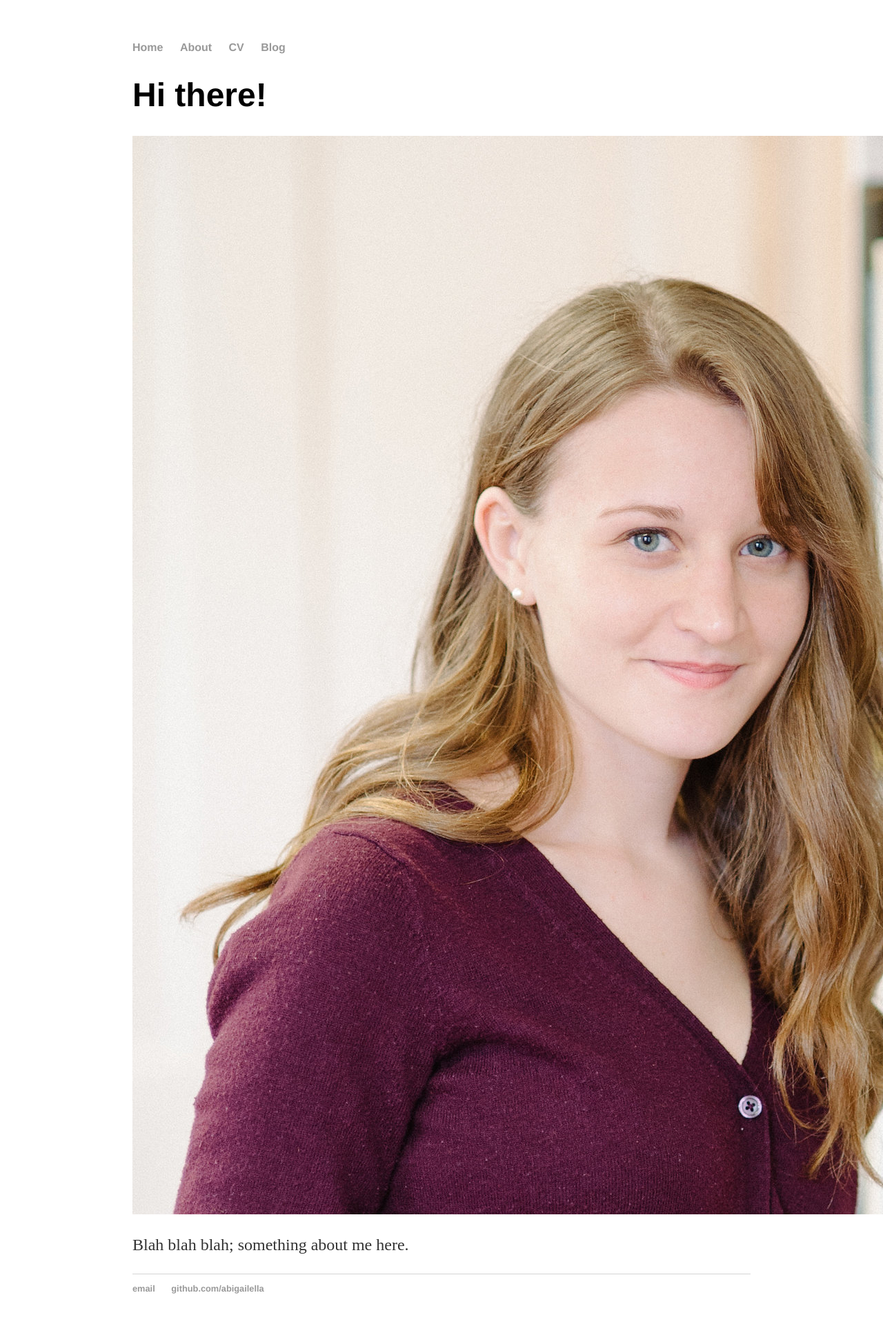
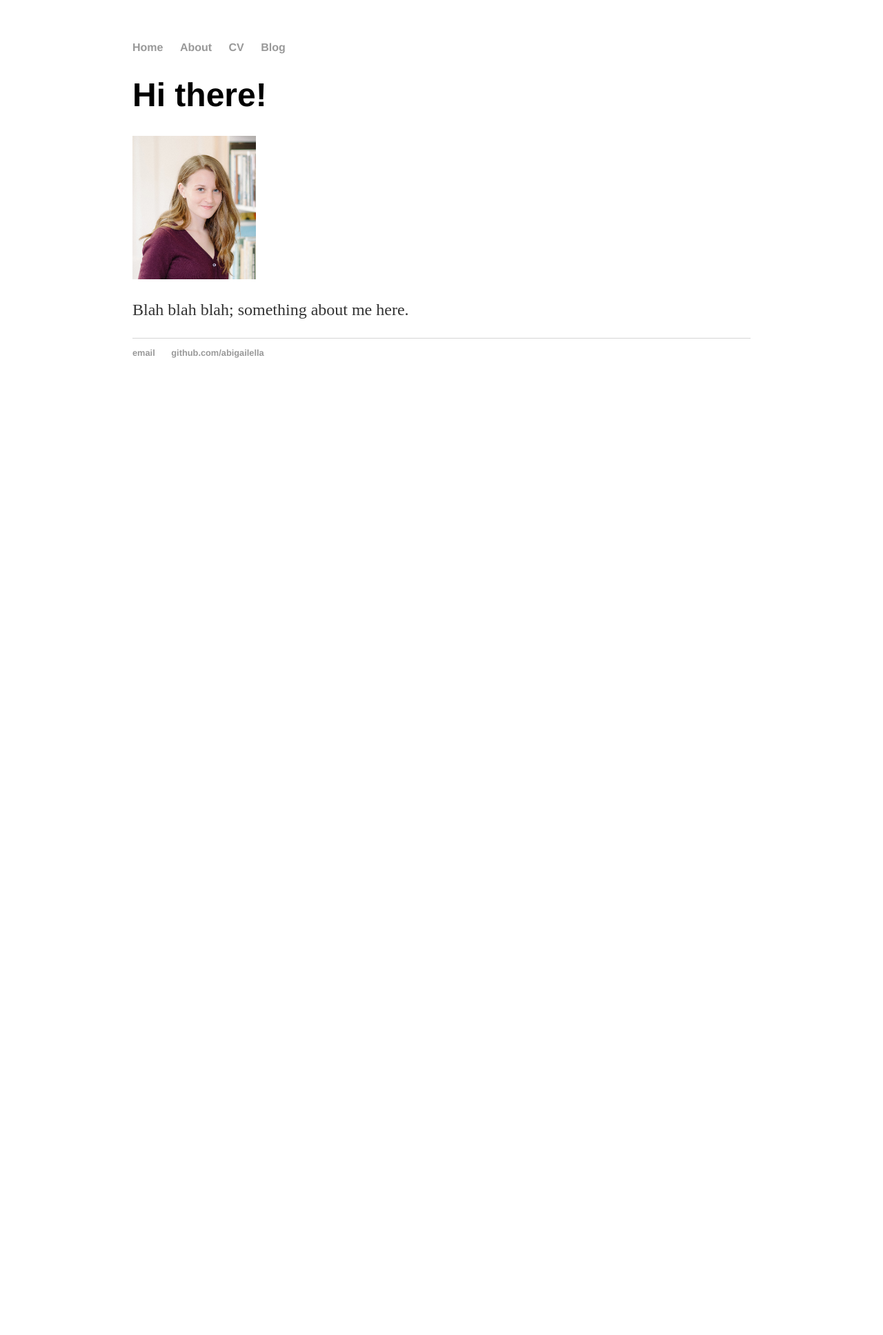
Before and after one commit to abigailella/abigailella.github.io, a Jekyll site: the page built from about.html, in a window 1280 px wide. Shown: the whole page at 69% size. Built offline with Jekyll 4.4.1, drawn with Linux system fonts in a browser that asks for light colours; after the commit the page ends 900 px from its top, so only the background shows below that.

Commit message:
Update about.html

```diff
--- a/about.html
+++ b/about.html
@@ -4,6 +4,6 @@ title: Abigail E. Johnson
 ---
 <div class="blurb">
 	<h1>Hi there!</h1>
-	<img src="headshot.jpg" alt="oh look, a picture of my face!">
+	<img src="headshot.jpg" alt="oh look, a picture of my face!" class="mx rounded-circle" style="width:20%; height:20%;">
 	<p>Blah blah blah; something about me here.</p>
 </div><!-- /.blurb -->
```
